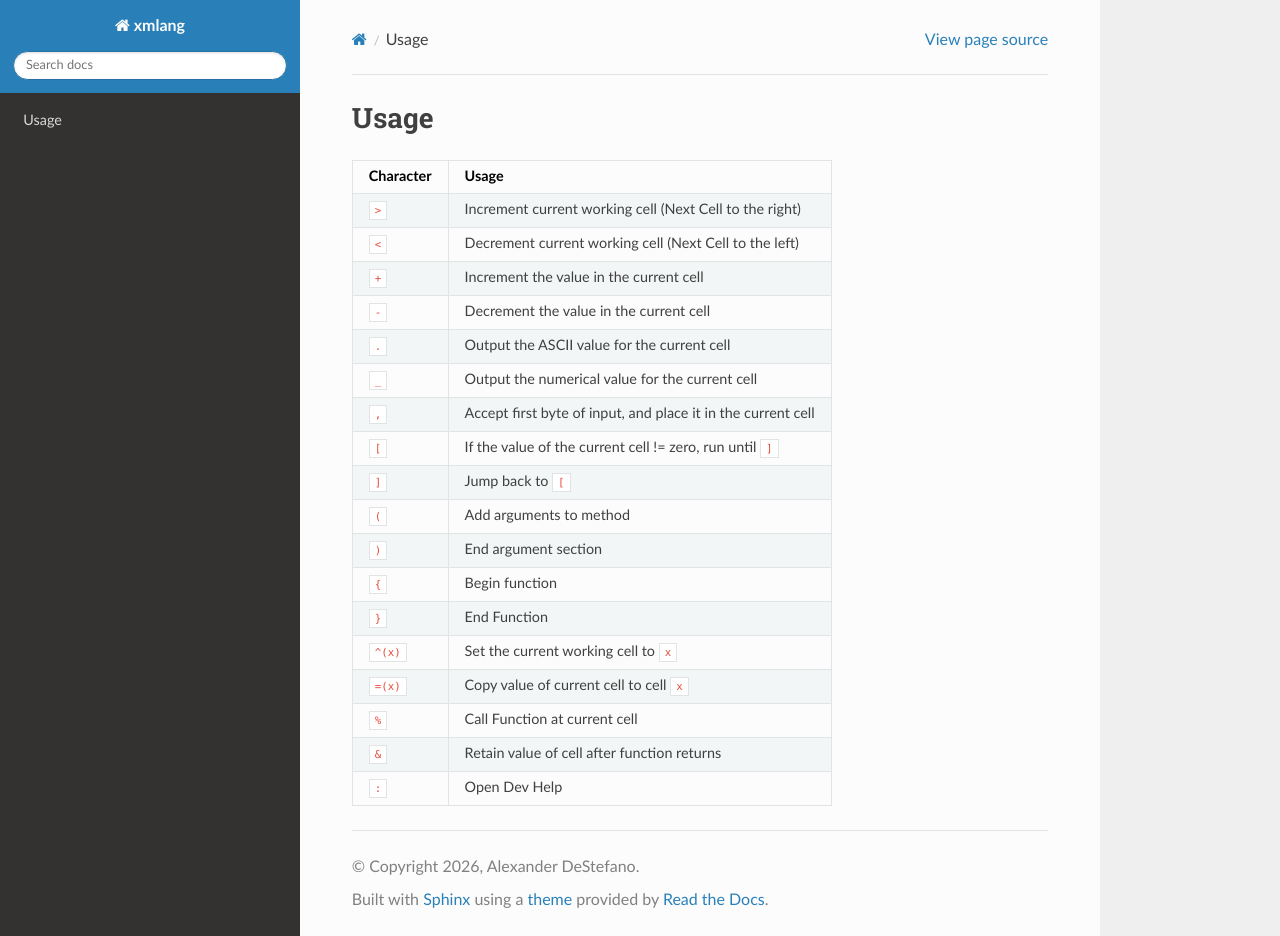
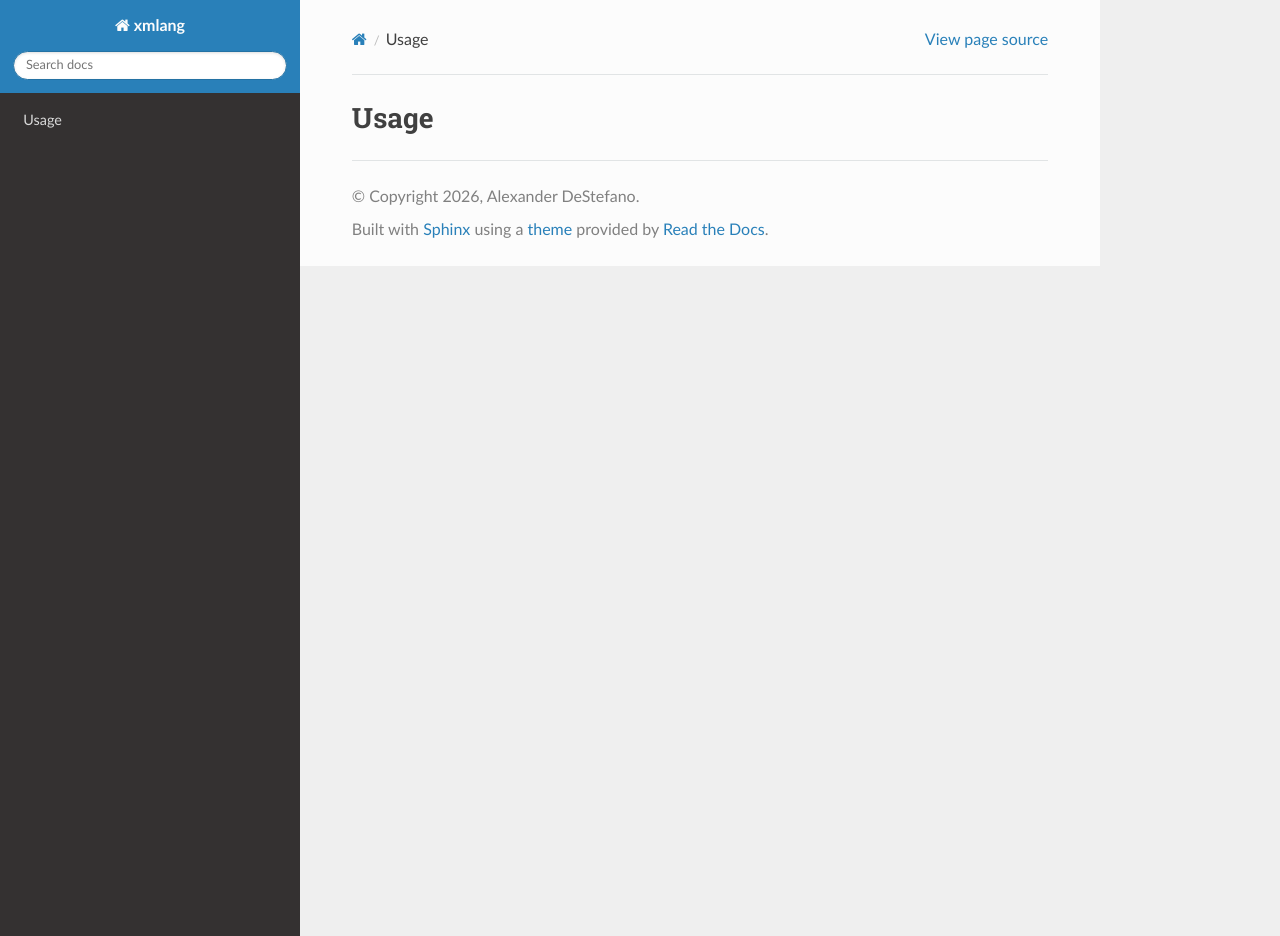
Before and after one commit to andestef/xmlang, a Sphinx documentation site: the page built from docs/usage/index.md, in a window 1280 px wide and 936 px high. Built offline with Sphinx 7.4.7 and the Read the Docs theme 3.1.0, drawn with Linux system fonts in a browser that asks for light colours.

Commit message:
Removed random stuff form docs

````diff
--- a/docs/usage/index.md
+++ b/docs/usage/index.md
@@ -1,23 +1,3 @@
 # Usage
 ```{toctree}
 ```
-| Character      | Usage |
-| ----------- | ----------- |
-|`>`|Increment current working cell (Next Cell to the right)|
-|`<`|Decrement current working cell (Next Cell to the left)|
-|`+`|Increment the value in the current cell|
-|`-`|Decrement the value in the current cell|
-|`.`|Output the ASCII value for the current cell|
-|`_`|Output the numerical value for the current cell|
-|`,`|Accept first byte of input, and place it in the current cell|
-|`[`|If the value of the current cell != zero, run until `]`|
-|`]`|Jump back to `[`|
-|`(`|Add arguments to method|
-|`)`|End argument section|
-|`{`|Begin function|
-|`}`|End Function|
-|`^(x)`|Set the current working cell to `x`|
-|`=(x)`|Copy value of current cell to cell `x`|
-|`%`|Call Function at current cell|
-|`&`|Retain value of cell after function returns|
-|`:`|Open Dev Help|
````
